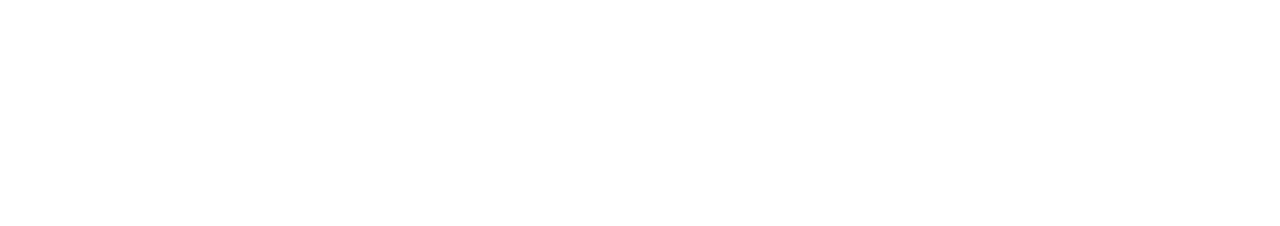
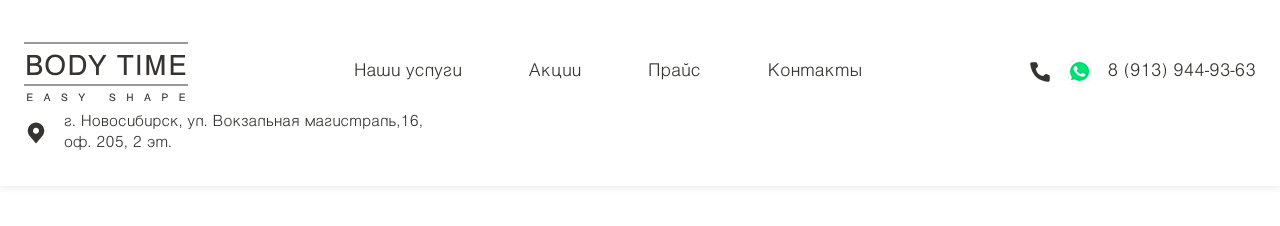
Before and after one commit to pomazkovanton/bodytime, a website: page index.html in a window 1280 px wide. Drawn offline with Linux system fonts and the light colour scheme.

Commit message:
feat: adds a header

```diff
--- /dev/null
+++ b/css/blocks/header/__adress/header__adress.css
@@ -0,0 +1,25 @@
+.header__adress {
+  position: relative;
+  padding-left: 40px;
+  margin: 0;
+  color: rgb(54 52 49);
+  font-family: var(--main-font-text);
+  font-size: 14px;
+  font-weight: 400;
+  line-height: 1.5;
+}
+
+.header__adress::after {
+  position: absolute;
+  top: 50%;
+  left: 0;
+  display: block;
+  width: 24px;
+  height: 24px;
+  background-image: url(../../../../accets/images/icon-location.svg);
+  background-position: center center;
+  background-repeat: no-repeat;
+  background-size: auto;
+  content: '';
+  transform: translateY(-50%);
+}
--- /dev/null
+++ b/css/blocks/header/__container/header__container.css
@@ -0,0 +1,9 @@
+.header__container {
+  display: flex;
+  max-width: 1600px;
+  flex-wrap: wrap;
+  align-items: center;
+  justify-content: space-between;
+  padding: 32px 24px;
+  margin: auto;
+}
--- /dev/null
+++ b/css/blocks/header/__logo/header__logo.css
@@ -0,0 +1,4 @@
+.header__logo {
+  width: 164px;
+  height: 80px;
+}
--- /dev/null
+++ b/css/blocks/header/__nav-item/header__nav-item.css
@@ -0,0 +1,3 @@
+.header__nav-item:not(:last-child) {
+  margin-right: 67px;
+}
--- /dev/null
+++ b/css/blocks/header/__nav-link/header__nav-link.css
@@ -0,0 +1,13 @@
+.header__nav-link {
+  color: rgb(54 52 49);
+  font-family: var(--main-font-text);
+  font-size: 16px;
+  font-weight: 400;
+  line-height: 1.5;
+  text-decoration: none;
+  transition: opacity 0.6s linear;
+}
+
+.header__nav-link:hover {
+  opacity: 0.6;
+}
--- /dev/null
+++ b/css/blocks/header/__nav-list/header__nav-list.css
@@ -0,0 +1,8 @@
+.header__nav-list {
+  display: flex;
+  max-width: 520px;
+  justify-content: space-between;
+  padding: 0;
+  margin: 0;
+  list-style: none;
+}
--- /dev/null
+++ b/css/blocks/header/__phone/header__phone.css
@@ -0,0 +1,38 @@
+.header__phone {
+  position: relative;
+  padding-left: 80px;
+  color: rgb(54 52 49);
+  font-family: var(--main-font-text);
+  font-size: 16px;
+  font-weight: 400;
+  line-height: 1.5;
+  text-decoration: none;
+  transition: opacity 0.6s linear;
+}
+
+.header__phone:hover {
+  opacity: 0.6;
+}
+
+.header__phone::after,
+.header__phone::before {
+  position: absolute;
+  top: 0;
+  display: block;
+  width: 24px;
+  height: 24px;
+  background-position: center center;
+  background-repeat: no-repeat;
+  background-size: auto;
+  content: '';
+}
+
+.header__phone::after {
+  left: 0;
+  background-image: url(../../../../accets/images/icon-tel.svg);
+}
+
+.header__phone::before {
+  left: 40px;
+  background-image: url(../../../../accets/images/icon-whatsapp-color.svg);
+}
--- /dev/null
+++ b/css/blocks/header/header.css
@@ -0,0 +1,3 @@
+.header {
+  box-shadow: 0 1px 8px rgb(0 0 0 / 10%);
+}
--- a/css/pages/index.css
+++ b/css/pages/index.css
@@ -1,3 +1,12 @@
-@import url("../vendor/normalize.css");
-@import url("../vendor/fonts.css");
-@import url("../vendor/variables.css");
+@import url('../vendor/normalize.css');
+@import url('../vendor/fonts.css');
+@import url('../vendor/variables.css');
+
+@import url('../blocks/header/header.css');
+@import url('../blocks/header/__container/header__container.css');
+@import url('../blocks/header/__logo/header__logo.css');
+@import url('../blocks/header/__nav-list/header__nav-list.css');
+@import url('../blocks/header/__nav-item/header__nav-item.css');
+@import url('../blocks/header/__nav-link/header__nav-link.css');
+@import url('../blocks/header/__phone/header__phone.css');
+@import url('../blocks/header/__adress/header__adress.css');
--- a/index.html
+++ b/index.html
@@ -8,6 +8,23 @@
     <link rel="stylesheet" href="./css/pages/index.css" />
   </head>
   <body class="page">
-
+    <header class="header">
+      <div class="header__container">
+        <img class="header__logo" src="./accets/images/logo.svg" alt="Body time" />
+        <nav class="header__nav">
+          <ul class="header__nav-list">
+            <li class="header__nav-item"><a href="#" class="header__nav-link">Наши услуги</a></li>
+            <li class="header__nav-item"><a href="#" class="header__nav-link">Акции</a></li>
+            <li class="header__nav-item"><a href="#" class="header__nav-link">Прайс</a></li>
+            <li class="header__nav-item"><a href="#" class="header__nav-link">Контакты</a></li>
+          </ul>
+        </nav>
+        <a class="header__phone" href="tel:+79139449363">8 (913) 944-93-63</a>
+        <p class="header__adress">
+          г. Новосибирск, ул. Вокзальная магистраль,16, <br />
+          оф. 205, 2 эт.
+        </p>
+      </div>
+    </header>
   </body>
 </html>
```
Also changed, not shown: accets/images/icon-location.svg (added), accets/images/icon-tel.svg (added), accets/images/icon-whatsapp-color.svg (added), accets/images/logo.svg (added), 1 other file.
